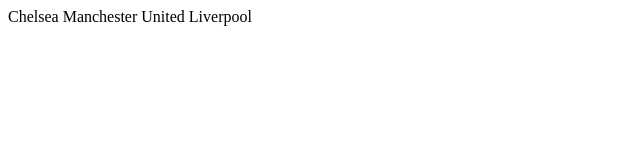
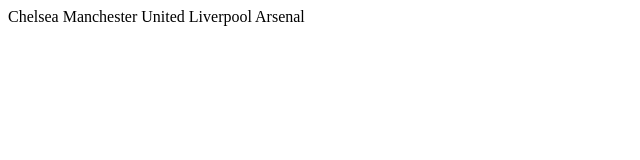
Before and after one commit to Olexiyfb/git-practice, a plain HTML site: page index.html in a window 1280 px wide. Shown: the full height of the page, 0-640 px from the left. Drawn offline with Linux system fonts and the light colour scheme.

Commit message:
third commit

```diff
--- a/index.html
+++ b/index.html
@@ -9,5 +9,6 @@
         Chelsea
         Manchester United
         Liverpool
+        Arsenal
     </body>
     </html>
```
